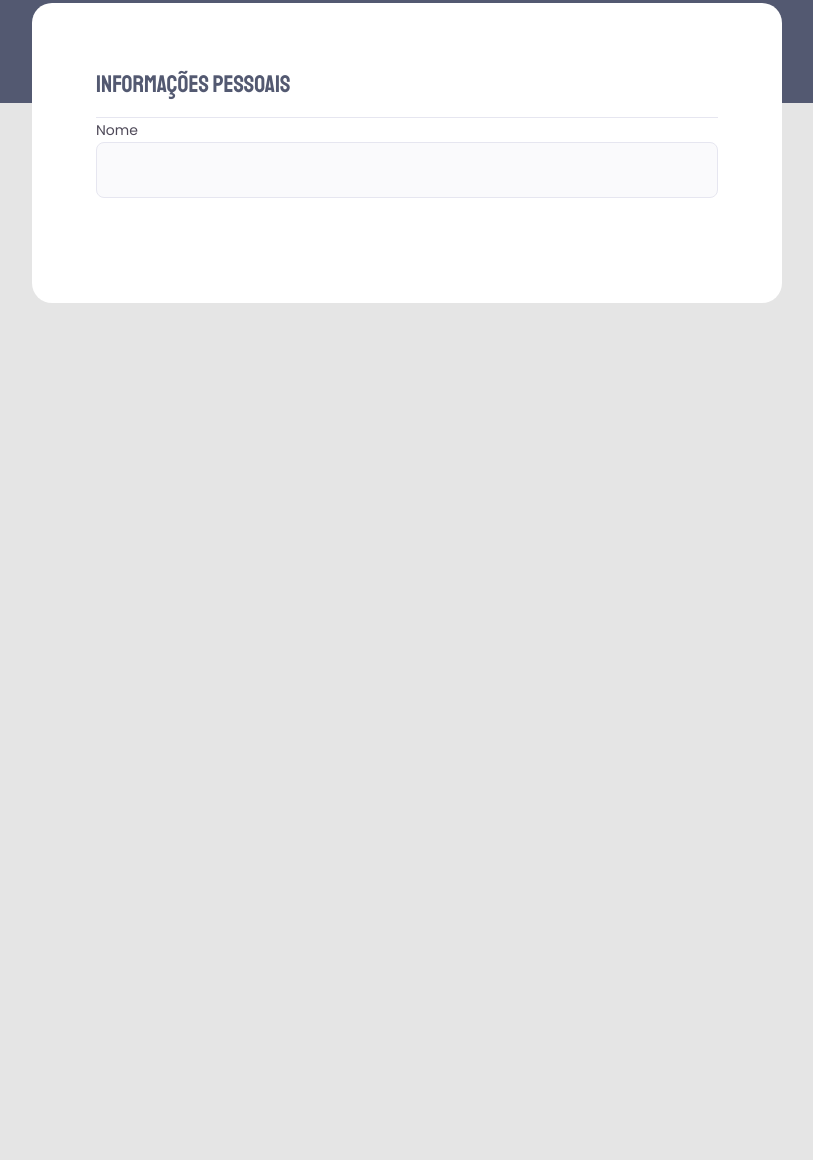
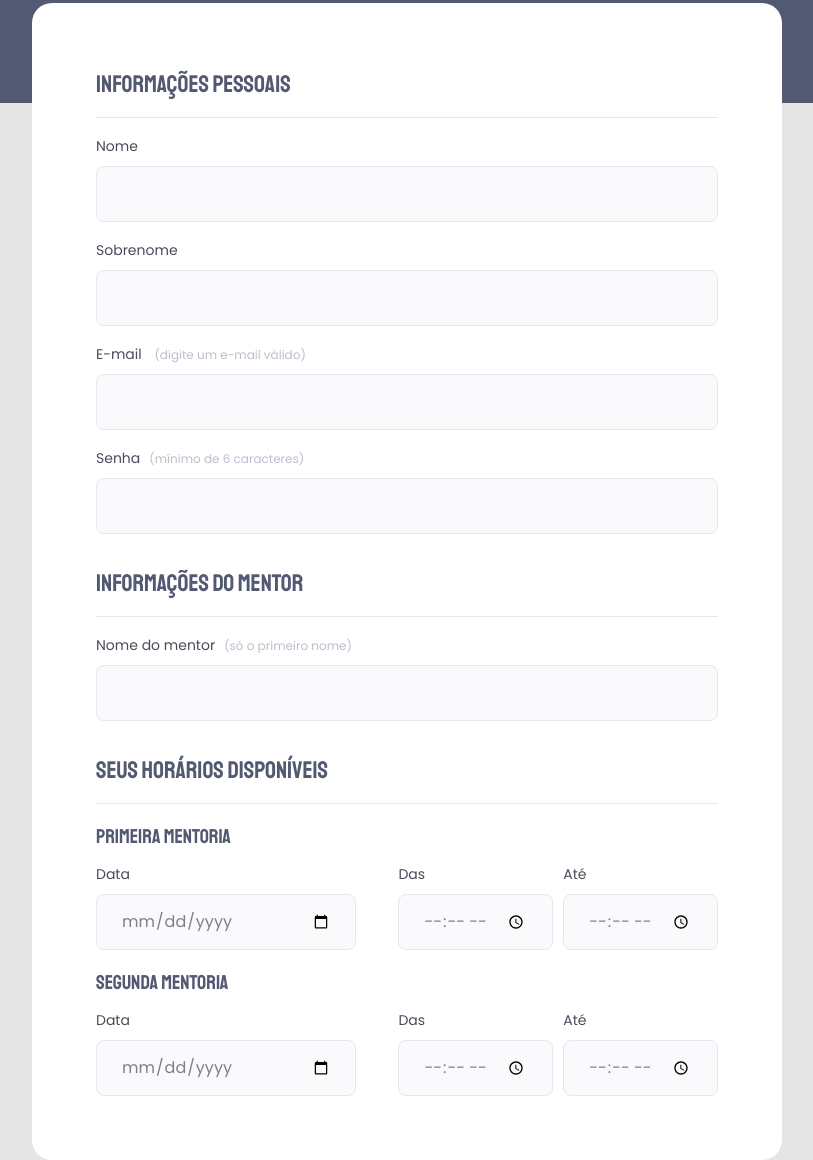
Before and after one commit to tavzera/Curso-Explorer-10-Rocketseat, a plain HTML site: page Nivel 03/Stage/Código desafio - Fase 01/index.html in a window 1280 px wide. Shown: the part 333-1493 px from the top of the page, without its empty margins (233-1046 px from the left). Before the commit the page ends 800 px from the top, so only its background shows below. Drawn offline with Linux system fonts and the light colour scheme.

Commit message:
Subindo meus arquivos atualizados do curso até o Nivel 03

```diff
--- a/Nivel 03/Stage/Código desafio - Fase 01/index.html
+++ b/Nivel 03/Stage/Código desafio - Fase 01/index.html
@@ -1,5 +1,6 @@
 <!DOCTYPE html>
 <html lang="pt-br">
+
 <head>
   <meta charset="UTF-8">
   <meta name="viewport" content="width=device-width, initial-scale=1.0">
@@ -9,6 +10,7 @@
   <link rel="stylesheet" href="style.css">
   <link href="https://fonts.googleapis.com/css2?family=Poppins&family=Staatliches&display=swap" rel="stylesheet">
 </head>
+
 <body>
   <div class="page">
     <header>
@@ -17,13 +19,80 @@
     </header>
     <form>
       <fieldset>
-        <legend>Informações pessoais</legend>
-        <div class="input-wrapper">
-          <label for="user-name">Nome</label>
-          <input type="text" id="user-name">
+        <div class="fieldset-wrapper">
+          <legend>INFORMAÇÕES PESSOAIS</legend>
+          <div class="input-wrapper">
+            <label for="user-name">Nome</label>
+            <input type="text" id="user-name">
+          </div>
+          <div class="input-wrapper">
+            <label for="user-surname">Sobrenome</label>
+            <input type="text" id="user-surname">
+          </div>
+          <div class="input-wrapper">
+            <label for="user-email">E-mail <span>(digite um e-mail válido)</span></label>
+            <input type="mail" id="user-email">
+          </div>
+          <div class="input-wrapper">
+            <label for="user-password">Senha<span>(mínimo de 6 caracteres)</span></label>
+            <input type="password" id="user-password">
+          </div>
+        </div>
+      </fieldset>
+
+      <fieldset>
+        <div class="fieldset-wrapper">
+          <legend>INFORMAÇÕES DO MENTOR</legend>
+
+          <div class="input-wrapper">
+            <label for="user-mentor">Nome do mentor<span>(só o primeiro nome)</span></label>
+            <input type="text" id="user-mentor">
+          </div>
+
+        </div>
+      </fieldset>
+
+      <fieldset>
+        <div class="fieldset-wrapper">
+          <legend>SEUS HORÁRIOS DISPONÍVEIS</legend>
+          <div class="wrapper-date">
+            <h2>PRIMEIRA MENTORIA</h2>
+            <div class="col-3">
+              <div class="input-wrapper">
+                <label for="mentory-date">Data</span></label>
+                <input type="date" id="mentory-date">
+              </div>
+              <div class="input-wrapper">
+                <label for="mentory-begin">Das</label>
+                <input type="time" id="mentory-begin">
+              </div>
+              <div class="input-wrapper">
+                <label for="mentory-end">Até</label>
+                <input type="time" id="mentory-mentor">
+              </div>
+            </div>
+
+            <div class="wrapper-date">
+              <h2>SEGUNDA MENTORIA</h2>
+              <div class="col-3">
+                <div class="input-wrapper">
+                  <label for="mentory-date">Data</span></label>
+                  <input type="date" id="mentory-date">
+                </div>
+                <div class="input-wrapper">
+                  <label for="mentory-begin">Das</label>
+                  <input type="time" id="mentory-begin">
+                </div>
+                <div class="input-wrapper">
+                  <label for="mentory-end">Até</label>
+                  <input type="time" id="mentory-mentor">
+                </div>
+              </div>
+          </div>
         </div>
       </fieldset>
     </form>
   </div>
 </body>
+
 </html>
--- a/Nivel 03/Stage/Código desafio - Fase 01/style.css
+++ b/Nivel 03/Stage/Código desafio - Fase 01/style.css
@@ -3,7 +3,12 @@
   margin: 0;
   padding: 0;
 }
-body, input, textarea, select, button {
+
+body,
+input,
+textarea,
+select,
+button {
   font-family: 'Poppins', sans-serif;
   color: #4E4958;
 }
@@ -42,7 +47,7 @@ header p {
   color: #FFFFFF;
 }
 
-body::before{
+body::before {
   content: '';
 
   position: absolute;
@@ -62,11 +67,20 @@ form {
   padding: 64px;
 
   border-radius: 20px;
+
+  display: flex;
+  flex-direction: column;
+  gap: 32px;
 }
 
 fieldset {
   border: none;
+}
 
+.fieldset-wrapper {
+  display: flex;
+  flex-direction: column;
+  gap: 16px;
 }
 
 fieldset legend {
@@ -89,15 +103,30 @@ fieldset legend {
   flex-direction: column;
 }
 
-.input-wrapper label{
+.input-wrapper label {
   font-family: 'Poppins';
   font-style: normal;
   font-weight: 400;
   font-size: 14px;
   line-height: 24px;
+  margin-bottom: 8px;
 
   color: #4E4958;
 }
+
+.input-wrapper label span {
+  margin-left: 9px;
+
+  font-size: 12px;
+  line-height: 20px;
+
+  color: #C1BCCC;
+}
+
+.input-wrapper label span:hover {
+  color: #6a6363;
+}
+
 
 .input-wrapper input {
   background: #FAFAFC;
@@ -113,3 +142,30 @@ fieldset legend {
 
   color: #817e88;
 }
+
+.wrapper-date {
+  display: flex;
+  flex-direction: column;
+  gap: 16px;
+}
+
+.wrapper-date h2 {
+  font-family: 'Staatliches';
+  font-style: normal;
+  font-weight: 400;
+  font-size: 20px;
+  line-height: 34px;
+  color: #535971;
+
+  margin-bottom: -8px;
+}
+
+.wrapper-date .col-3 {
+  display: flex;
+  gap: 10px;
+}
+
+.wrapper-date .col-3 > :nth-child(1) {
+  width: 100%;
+  margin-right: 32px;
+}
```
